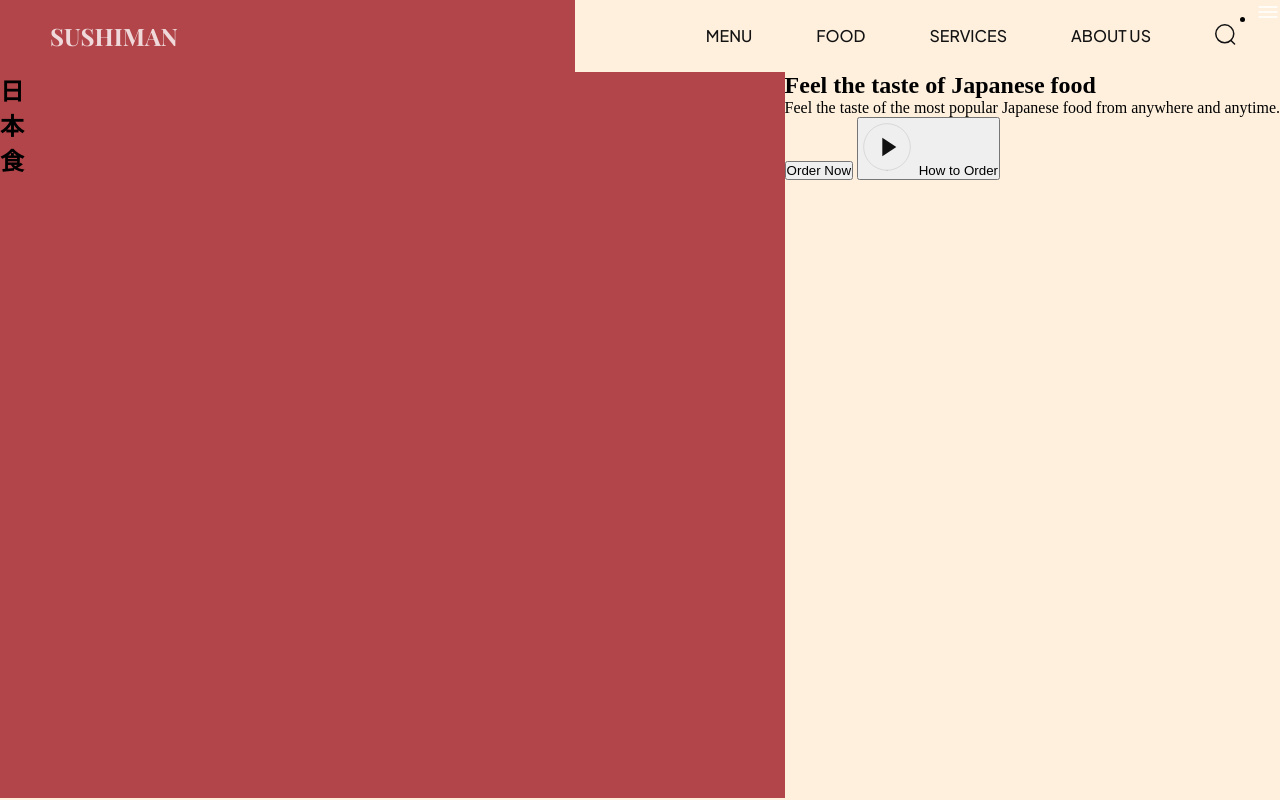
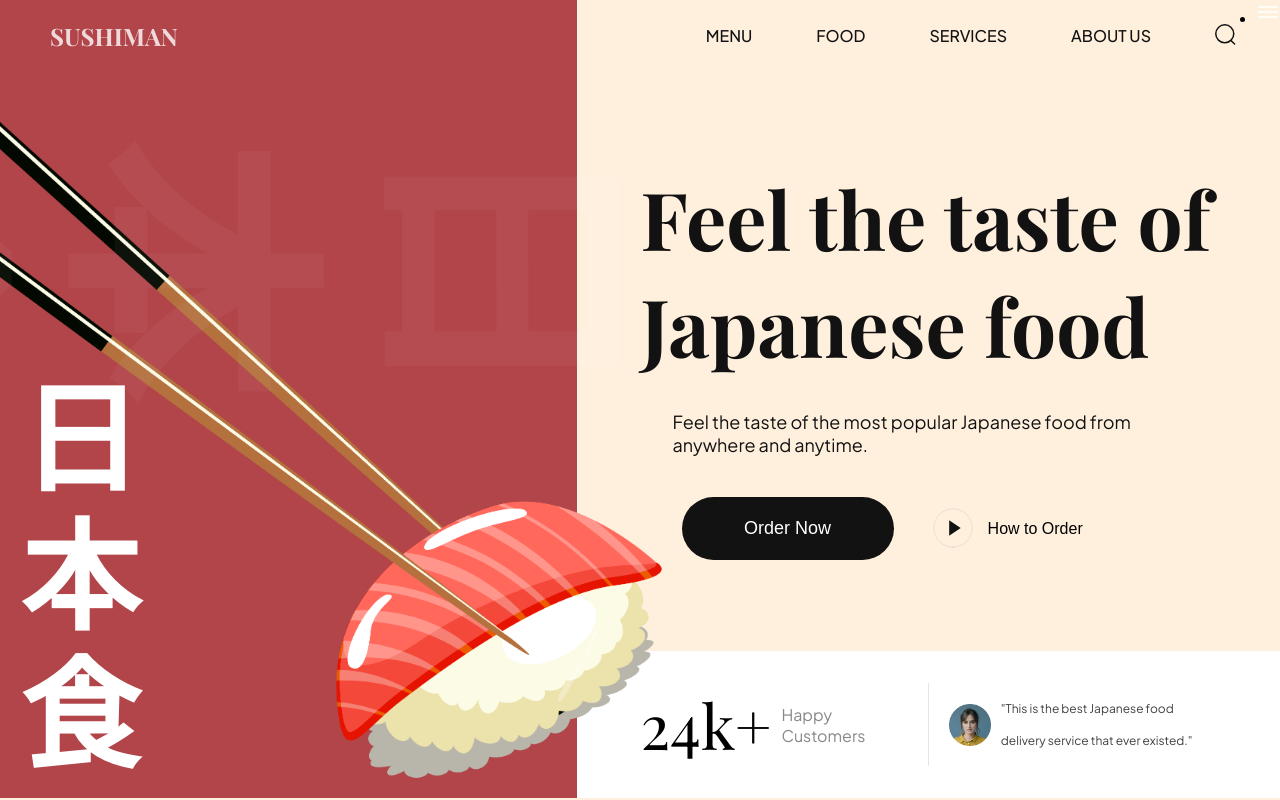
Before and after one commit to Noctopia/sushi, a website built with Vite: page index.html in a window 1280 px wide. Built offline with nearby package versions, Linux system fonts and the light colour scheme.

Commit message:
fifth: header + hero complete

```diff
--- a/css/sections/header.css
+++ b/css/sections/header.css
@@ -34,7 +34,7 @@
 .header__menu, .header__menu-mobile{
     padding: 20px;
     display: flex;
-    flex: 1.2; /* */
+    flex: 1.19; /* */
     align-items: center; /*centrés verticalement dans la case*/
     justify-content: flex-end; /*s'aligne sur la fin*/
     gap: 64px;
--- a/css/sections/hero.css
+++ b/css/sections/hero.css
@@ -16,7 +16,7 @@
 .hero-image img{
     width: 120%;
     height: 100%;
-    objectf-fit: contain;
+    object-fit: contain;
 }
 
 .hero-image__overlay{
@@ -27,3 +27,151 @@
     background-color: var(--primary-color);
     z-index: -1;
 }
+
+.hero-image h2{
+    position: absolute;
+    bottom: 0;
+    padding: 20px;
+
+    font-family: var(--playfair-display);
+    font-weight: 700;
+    font-size: 120px;
+    line-height: 138px;
+    color: #fff;
+}
+
+.hero-content {
+    flex: 1.22;
+    display: flex;
+    justify-content: space-between;
+    flex-direction: column;
+}
+
+.hero-content-info{
+    padding: 64px;
+    flex: 1;
+    display: flex;
+    justify-content: center;
+    flex-direction: column;
+}
+
+.hero-content-info h1{
+    font-size: 80px;
+    font-weight: 600px;
+    font-family: var(--playfair-display);
+    color: var(--secondary-color);
+}
+
+.hero-content-info p{
+    margin: 32px 0 0 32px;
+
+    font-family: var(--plus-jakarta-sans);
+    color: var(--secondary-color);
+    font-size: 18px;
+    font-weight: 400;
+}
+
+.hero-content__buttons{
+    margin: 41px 0 0 41px;
+
+    display: flex;
+    flex-wrap: wrap;
+    gap: 36px;
+}
+
+.hero-content__order-button{
+    padding: 20px;
+    border-radius: 36px;
+    min-width: 212px;
+    border: none;
+
+    background-color: var(--secondary-color);
+    color: #fff;
+    font-weight: 500;
+    font-size: 18px;
+
+    line-height: 23px;
+    transition: all .3s;
+
+    cursor: pointer;
+}
+
+.hero-content__order-button:hover{
+    background-color: var(--primary-color);
+}
+
+.hero-content__play-button{
+    background-color: var(--color-creamson);
+    border: none;
+
+    display: flex;
+    align-items: center;
+
+    font-size: 16px;
+    line-height: 19px;
+
+    cursor: pointer;
+}
+
+.hero-content__play-button img{
+    margin-right: 12px;
+
+    width: 46px;
+    height: 46px;
+    object-fit: contain;
+}
+
+.hero-content__testimonial{
+    padding: 32px 64px;
+
+    display: flex;
+    flex-wrap: wrap;
+    gap: 20px;
+
+    background: var(--color-white);
+}
+
+.hero-content__customer{
+    flex: 1;
+    gap: 10px;
+}
+
+.hero-content__customer h4{
+    font-size: 62px;
+    font-weight: 400;
+    font-family: var(--playfair-display);
+}
+
+.hero-content__customer p{
+    font-size: 16px;
+    font-weight: 400;
+    font-family: var(--plus-jakarta-sans);
+    color: var(--secondary-color);
+    opacity: 0.5;
+}
+
+.hero-content__review{
+    flex: 1;
+    display: flex;
+    align-items: center;
+    gap: 10px;
+
+    padding-left: 20px;
+    border-left: 1px solid rgba(2, 2, 2, 0.1);
+    min-width: 200px;
+}
+
+.hero-content__review img{
+    width: 42px;
+    height: 42px;
+    object-fit: contain;
+}
+
+.hero-content__review p{
+    font-size: 12px;
+    font-weight: 400;
+    line-height: 32px;
+    font-family: var(--plus-jakarta-sans);
+    color: var(--secondary-color);
+    opacity: 0.8;
+}
--- a/index.html
+++ b/index.html
@@ -44,10 +44,10 @@
 
   <section class="hero">
     <div class="hero-image">
-      <!-- <img
+      <img
         src="assets/sushi-1.png"
         alt="sushi"
-      /> -->
+      />
       <h2>
         日 <br/>
         本 <br/>
@@ -70,6 +70,18 @@
           </button>
         </div>
       </div>
+
+    <div class="hero-content__testimonial">
+      <div class="hero-content__customer flex-center">
+        <h4>24<span>k+</span></h4>
+        <p>Happy Customers</p>
+      </div>
+
+      <div class="hero-content__review">
+        <img src="assets/user.png" alt="user"/>
+        <p>"This is the best Japanese food delivery service that ever existed."</p>
+      </div>
+      </div>
     </div>
   </section>
 
```
